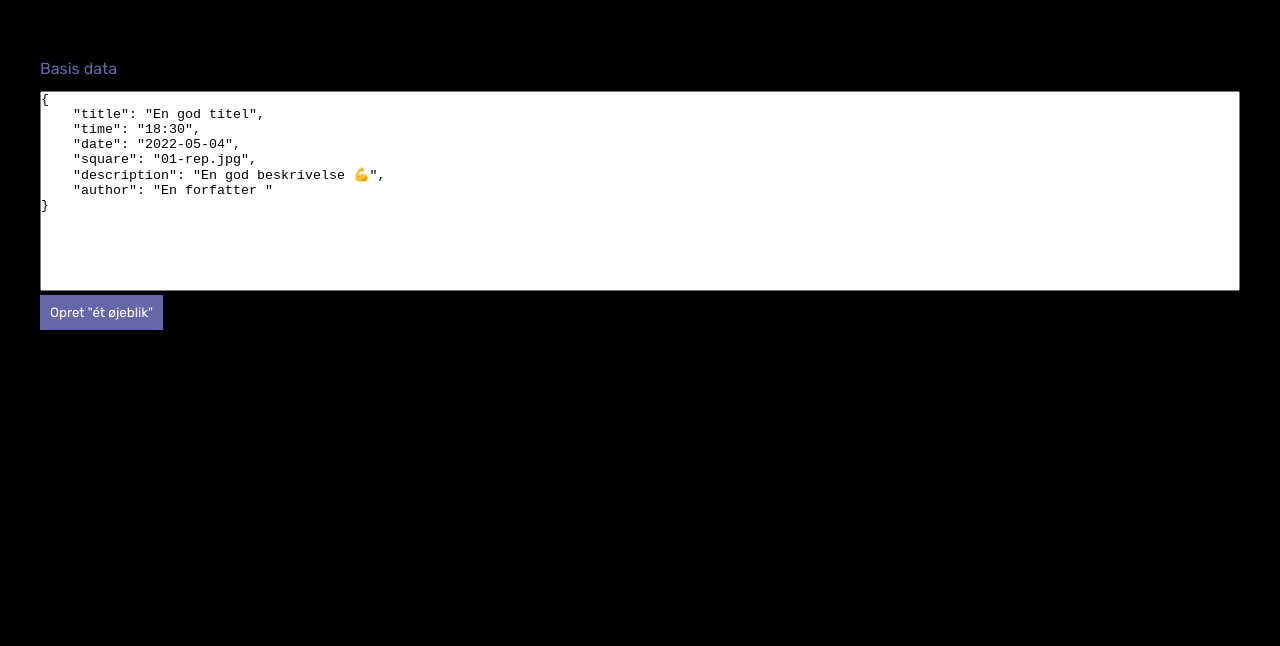
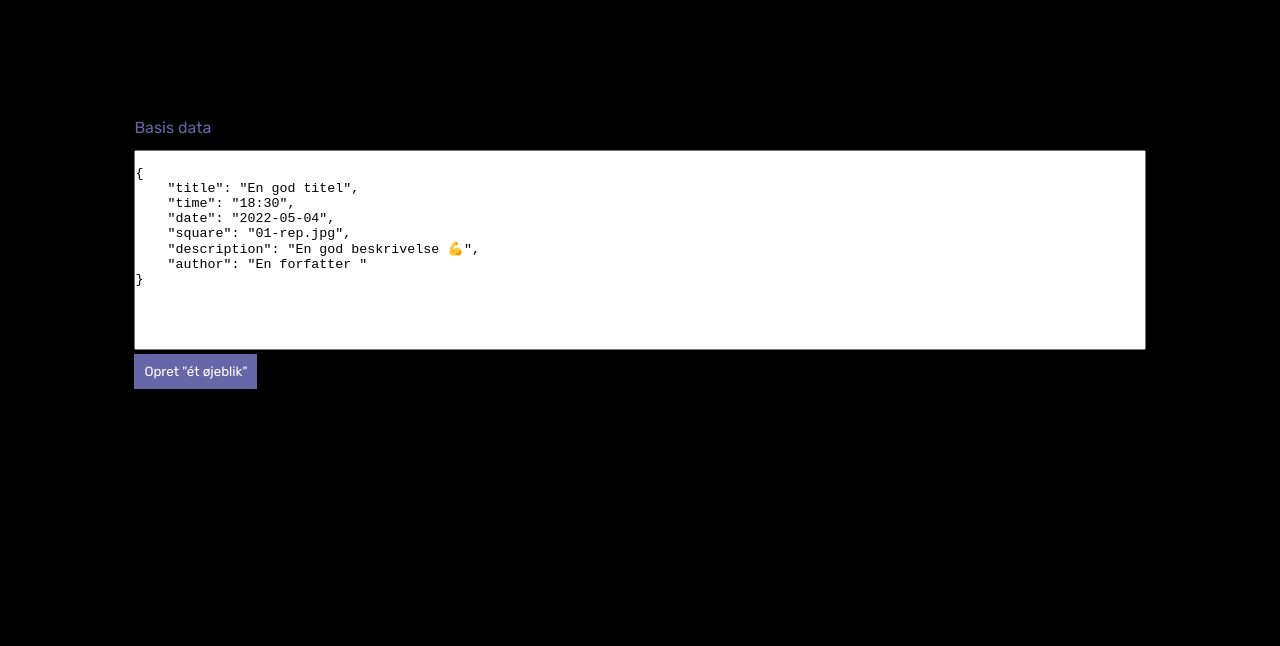
Before and after one commit to McAndersC/24HoursCreate, a website with bundled scripts: page client/index.html in a window 1280 px wide. Shown: the part 154-800 px from the top of the page. Built offline with nearby package versions, Linux system fonts and the light colour scheme.

Commit message:
cleaning

```diff
--- a/client/css/index.css
+++ b/client/css/index.css
@@ -136,3 +136,27 @@ button {
 .hero {
     min-height: 50vh;
 }
+
+/*
+
+
+    navigation
+
+
+*/
+.page-wrapper {
+
+    display: flex;
+    position: relative;
+    flex-direction: column;
+    justify-content: center;
+    align-items: center;
+    height: 100%;
+    padding: 40px;
+
+
+}
+
+.content {
+    max-width: 79vw;
+}
--- a/client/index.html
+++ b/client/index.html
@@ -5,13 +5,15 @@
     <meta http-equiv="X-UA-Compatible" content="IE=edge">
     <meta name="viewport" content="width=device-width, initial-scale=1.0">
 
+    <link href="/assets/mcdm/mcdm_ico.png" rel="icon">
     <link href="/css/preview/index.css" rel="stylesheet">
     <link href="/css/index.css" rel="stylesheet">
     <script src="/js/index.js" type="module" defer></script>
     <title>24HoursViborg Front Office :: Moment Create System</title>
 </head>
 <body>
-
+    <div class="page-wrapper">
+        <main class="content">
             <header class="header">
                 <img src="/assets/mcdm/icon-mcdm.svg" alt="24HoursViborg Front Office :: Moment Create System" width="50">
                 <h1 class="heading">Opret "et øjeblik".</h1>
@@ -41,7 +43,6 @@
 
             <section>
                 <form id="form-moment-templates" class="hide">
-
                     <label for="momentTmpl" class="momentLabel">Tilføj minimum én template.</label>
                     <textarea class="tmpl" id="momentTmpl">
 {
@@ -69,7 +70,7 @@
                 <hr />
                 <div class="moment-container"></div>
             </section>
-
-
+        </main>
+    </div>
 </body>
 </html>
--- a/package.json
+++ b/package.json
@@ -6,7 +6,7 @@
     "lib": "lib"
   },
   "scripts": {
-    "start-server": "node index"
+    "start": "node index"
   },
   "keywords": [],
   "author": "",
```
Also changed, not shown: lib/templates/moment.html (+5 -0 lines), .data/moments/18-30-en-god-titel/18-30-en-god-titel.html, client/assets/mcdm/mcdm_ico.png (added), 1 other file. Lines whose indentation alone changed are shown as unchanged.
